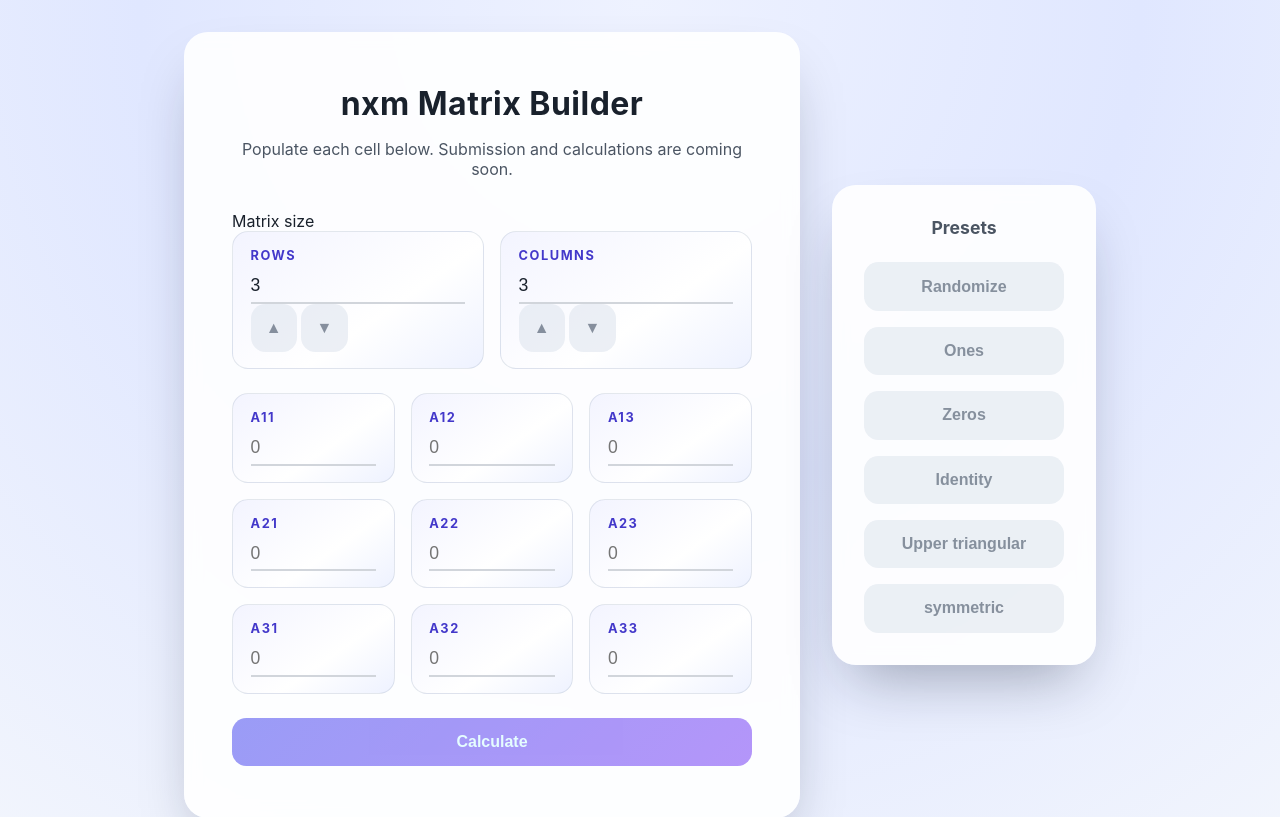
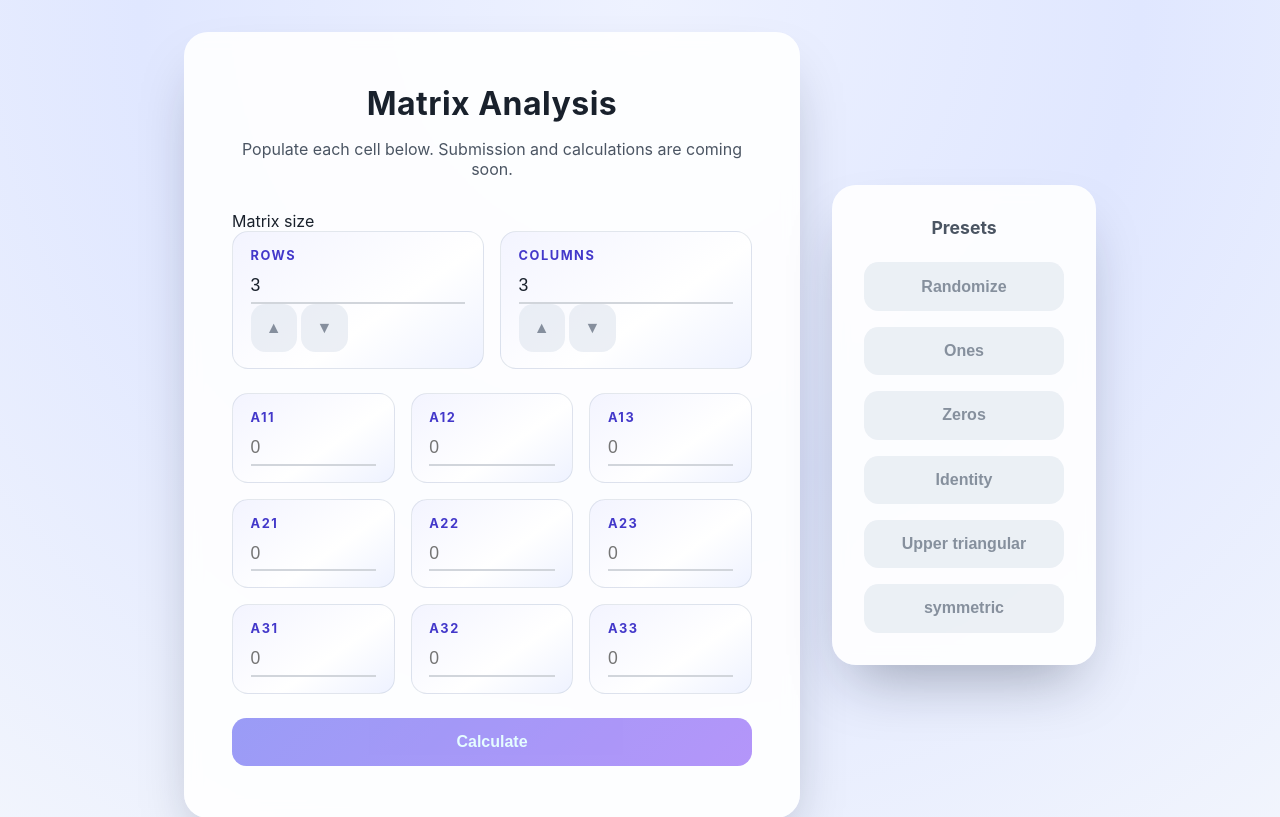
Before and after one commit to magicjulio/metrix, a Flask app: page / in a window 1280 px wide. Shown: the top 817 px of the page. Run offline with Flask 3, Linux system fonts and the light colour scheme.

Commit message:
Update gitignore and templates

```diff
--- a/templates/index.html
+++ b/templates/index.html
@@ -2,7 +2,7 @@
 <html lang="en">
 <head>
     <meta charset="utf-8">
-    <title>n×m Matrix Builder</title>
+    <title>Matrix Analysis</title>
     <style>
         :root { font-family: "Inter", "Segoe UI", sans-serif; color: #19212c; }
         body {
@@ -262,7 +262,7 @@
     </script>
 
     <main class="wrapper">
-        <h1>nxm Matrix Builder</h1>
+        <h1>Matrix Analysis</h1>
         <p>Populate each cell below. Submission and calculations are coming soon.</p>
         <form method="post">
             <div class="size-panel">
```
Also changed, not shown: 1 other file.
